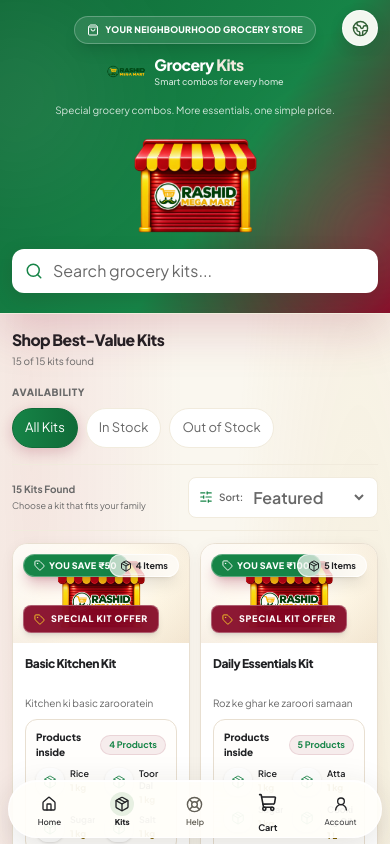
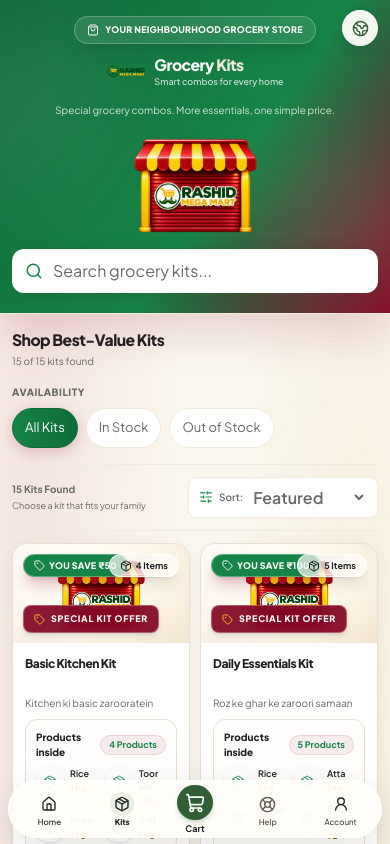
Before and after one commit to NoorTechnologies/rashidmegamartv0.1, a Next.js app: page /kits in a window 390 px wide. Shown: the top 844 px of the page. Built offline with nearby package versions, Linux system fonts and the light colour scheme.

Commit message:
Center and highlight Cart in mobile bottom navigation

```diff
--- a/src/components/BottomNav.tsx
+++ b/src/components/BottomNav.tsx
@@ -270,6 +270,28 @@ export default function BottomNav() {
             </Link>
           ))}
 
+          <Link
+            href="/cart"
+            aria-label={`Open cart, ${totalItems} items`}
+            aria-current={isActive("/cart") ? "page" : undefined}
+            className={
+              "mx-auto flex h-12 w-full min-w-0 flex-col items-center justify-center gap-1 rounded-2xl transition-all duration-200 active:scale-95 " +
+              (isActive("/cart") ? "text-[#168447]" : "text-[#625F56]")
+            }
+          >
+            <span
+              className="relative flex size-9 items-center justify-center rounded-full bg-[#315F35] text-white shadow-md shadow-[#315F35]/20"
+            >
+              <ShoppingCart size={20} strokeWidth={isActive("/cart") ? 2.5 : 2} />
+              {totalItems > 0 && (
+                <span className="absolute -right-1 -top-1 flex h-[17px] min-w-[17px] items-center justify-center rounded-full border-2 border-[#FFFEFA] bg-[#E4BD59] px-1 text-[8px] font-black text-[#493B1C]">
+                  {totalItems > 99 ? "99+" : totalItems}
+                </span>
+              )}
+            </span>
+            <span className="text-[9px] leading-none font-bold">Cart</span>
+          </Link>
+
           <div ref={mobileHelpRef} className="relative mx-auto flex h-12 w-full min-w-0 items-center justify-center">
             <button
               type="button"
@@ -291,31 +313,6 @@ export default function BottomNav() {
           </div>
 
           <Link
-            href="/cart"
-            aria-label={`Open cart, ${totalItems} items`}
-            aria-current={isActive("/cart") ? "page" : undefined}
-            className={
-              "mx-auto flex h-12 w-full min-w-0 flex-col items-center justify-center gap-1 rounded-2xl transition-all duration-200 active:scale-95 " +
-              (isActive("/cart") ? "text-[#168447]" : "text-[#625F56]")
-            }
-          >
-            <span
-              className={
-                "relative flex size-8 items-center justify-center rounded-full transition-all duration-200 " +
-                (isActive("/cart") ? "bg-[#E7F0E2] shadow-inner" : "bg-transparent")
-              }
-            >
-              <ShoppingCart size={19} strokeWidth={isActive("/cart") ? 2.5 : 2} />
-              {totalItems > 0 && (
-                <span className="absolute -right-1 -top-1 flex h-[17px] min-w-[17px] items-center justify-center rounded-full border-2 border-[#FFFEFA] bg-[#E4BD59] px-1 text-[8px] font-black text-[#493B1C]">
-                  {totalItems > 99 ? "99+" : totalItems}
-                </span>
-              )}
-            </span>
-            <span className="text-[9px] leading-none font-bold">Cart</span>
-          </Link>
-
-          <Link
             href="/profile"
             aria-label="Open account"
             aria-current={isActive("/profile") ? "page" : undefined}
```
